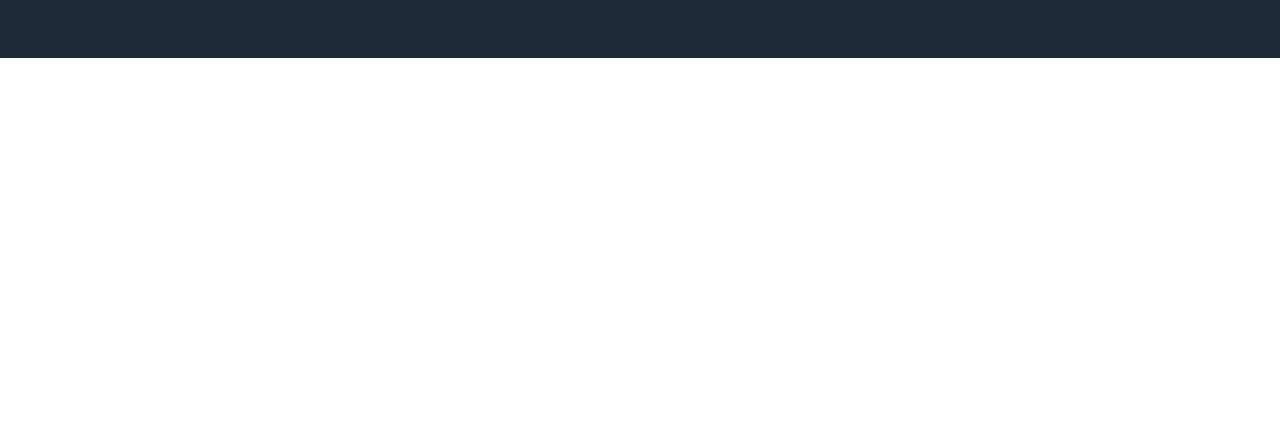
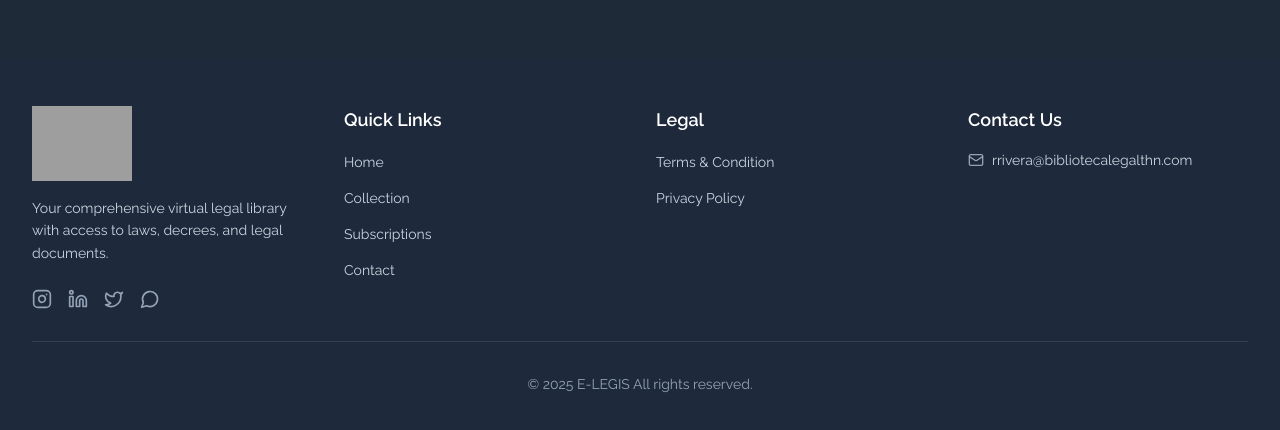
Before and after one commit to monirhabderabby/Biblioteca-Legal, a Next.js app: page / in a window 1280 px wide. Shown: the part 1032-1462 px from the top of the page. Before the commit the page ends 1090 px from the top, so only its background shows below. Built offline with nearby package versions, Linux system fonts and the light colour scheme; grey boxes are pictures that could not be loaded.

Commit message:
developed: footer

```diff
--- a/src/app/layout.tsx
+++ b/src/app/layout.tsx
@@ -1,3 +1,4 @@
+import Footer from "@/components/ui/footer";
 import Navbar from "@/components/ui/navbar";
 import { cn } from "@/lib/utils";
 import type { Metadata } from "next";
@@ -35,6 +36,7 @@ export default function RootLayout({
         {children}
 
         <NextTopLoader showSpinner={false} color="#FFFFFF" />
+        <Footer />
       </body>
     </html>
   );
--- /dev/null
+++ b/src/components/ui/footer.tsx
@@ -0,0 +1,123 @@
+import {
+  Instagram,
+  Linkedin,
+  Mail,
+  MessageCircle,
+  Twitter,
+} from "lucide-react";
+import Image from "next/image";
+
+export default function Footer() {
+  const quickLinks = [
+    { name: "Home", href: "/" },
+    { name: "Collection", href: "/collections" },
+    { name: "Subscriptions", href: "/subscriptions" },
+    { name: "Contact", href: "/contact" },
+  ];
+
+  const legalLinks = [
+    { name: "Terms & Condition", href: "/terms" },
+    { name: "Privacy Policy", href: "/privacy" },
+  ];
+
+  const socialLinks = [
+    { name: "Instagram", icon: Instagram, href: "https://instagram.com" },
+    { name: "LinkedIn", icon: Linkedin, href: "https://linkedin.com" },
+    { name: "Twitter", icon: Twitter, href: "https://twitter.com" },
+    { name: "WhatsApp", icon: MessageCircle, href: "https://whatsapp.com" },
+  ];
+
+  return (
+    <footer className="bg-slate-800 text-white">
+      <div className="max-w-7xl mx-auto px-4 sm:px-6 lg:px-8 py-12">
+        <div className="grid grid-cols-1 md:grid-cols-2 lg:grid-cols-4 gap-8">
+          {/* Company Info */}
+          <div className="lg:col-span-1">
+            <div className="flex items-center mb-4">
+              <Image
+                src="https://files.edgestore.dev/ln9m9j3kr2yibrue/public/_public/0339e1e30a6961bded74b67305d5fccd817509e9.png"
+                height={100}
+                width={100}
+                alt="Logo"
+              />
+            </div>
+            <p className="text-slate-300 text-sm mb-6 leading-relaxed">
+              Your comprehensive virtual legal library with access to laws,
+              decrees, and legal documents.
+            </p>
+            <div className="flex space-x-4">
+              {socialLinks.map((social) => {
+                const IconComponent = social.icon;
+                return (
+                  <a
+                    key={social.name}
+                    href={social.href}
+                    className="text-slate-400 hover:text-white transition-colors duration-200"
+                    aria-label={social.name}
+                  >
+                    <IconComponent className="w-5 h-5" />
+                  </a>
+                );
+              })}
+            </div>
+          </div>
+
+          {/* Quick Links */}
+          <div className="lg:col-span-1">
+            <h4 className="text-lg font-semibold mb-4">Quick Links</h4>
+            <ul className="space-y-3">
+              {quickLinks.map((link) => (
+                <li key={link.name}>
+                  <a
+                    href={link.href}
+                    className="text-slate-300 hover:text-white transition-colors duration-200 text-sm"
+                  >
+                    {link.name}
+                  </a>
+                </li>
+              ))}
+            </ul>
+          </div>
+
+          {/* Legal */}
+          <div className="lg:col-span-1">
+            <h4 className="text-lg font-semibold mb-4">Legal</h4>
+            <ul className="space-y-3">
+              {legalLinks.map((link) => (
+                <li key={link.name}>
+                  <a
+                    href={link.href}
+                    className="text-slate-300 hover:text-white transition-colors duration-200 text-sm"
+                  >
+                    {link.name}
+                  </a>
+                </li>
+              ))}
+            </ul>
+          </div>
+
+          {/* Contact Us */}
+          <div className="lg:col-span-1">
+            <h4 className="text-lg font-semibold mb-4">Contact Us</h4>
+            <div className="flex items-center space-x-2">
+              <Mail className="w-4 h-4 text-slate-400" />
+              <a
+                href="mailto:rrivera@bibliotecalegalthn.com"
+                className="text-slate-300 hover:text-white transition-colors duration-200 text-sm"
+              >
+                rrivera@bibliotecalegalthn.com
+              </a>
+            </div>
+          </div>
+        </div>
+
+        {/* Copyright */}
+        <div className="border-t border-slate-700 mt-8 pt-8">
+          <p className="text-center text-slate-400 text-sm">
+            © 2025 E-LEGIS All rights reserved.
+          </p>
+        </div>
+      </div>
+    </footer>
+  );
+}
```
